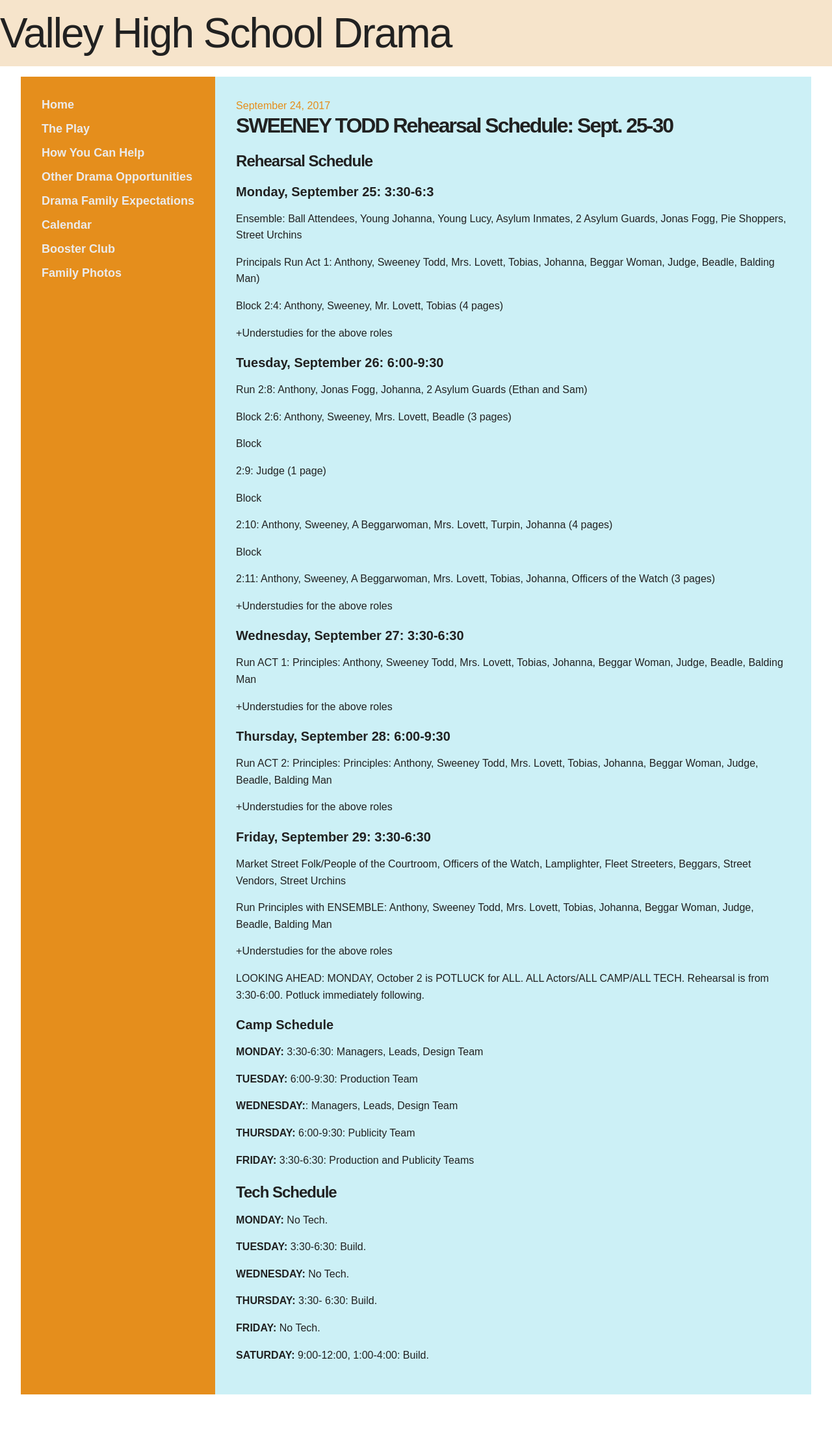
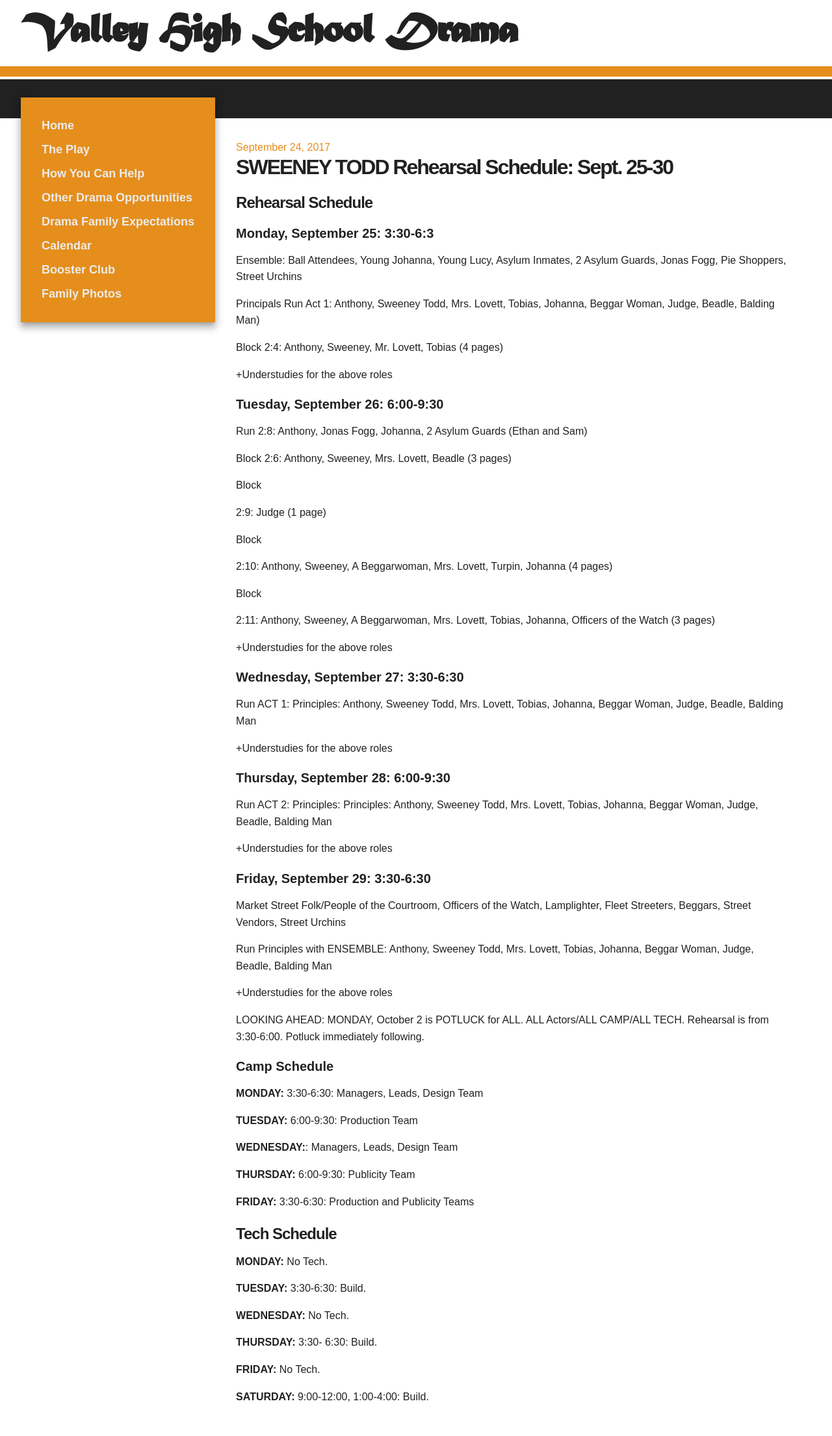
Before and after one commit to cat5inthecradle/valleydrama, a Jekyll site: the page built from index.md, in a window 1280 px wide. Shown: the whole page at 65% size. Built offline with Jekyll 4.4.1, drawn with Linux system fonts in a browser that asks for light colours; before the commit the page ends 2162 px from its top, so only the background shows below that.

Commit message:
make header fancier

```diff
--- a/_sass/config/colors.scss
+++ b/_sass/config/colors.scss
@@ -2,6 +2,7 @@ $tiger-orange: #e58e1c;
 $blackish: #212121;
 $whiteish: #ebebeb;
 
+$background-color: white;
 $primary-color: $tiger-orange;
 $text-color: $blackish;
 $text-color-inverse: $whiteish;
--- a/_sass/config/fonts.scss
+++ b/_sass/config/fonts.scss
@@ -1,3 +1,8 @@
+@font-face {
+  font-family: "Matura";
+  src: url("/assets/maturasc.ttf");
+}
+
 $base-font-size: 16px;
 $base-font-family: 'Cabin', Arial, Helvetica, sans-serif;
 $base-font-weight: 500;
@@ -6,5 +11,9 @@ $fixed-font-family: 'Andale Mono', AndaleMono, monospace;
 $fixed-font-size: 15px;
 $fixed-line-height: 1.2;
 
+
 $heading-font-family: $base-font-family;
 $heading-font-weight: 700;
+
+$fancy-font-family: 'Matura', serif;
+$fancy-font-weight: 700;
--- a/_sass/layout/_index.scss
+++ b/_sass/layout/_index.scss
@@ -1,10 +1,24 @@
-body {}
-
 body > header {
     width: 100%;
-    background: rgb(246, 228, 203);
+    padding: 0 $spacer-2;
+
+    background-image: linear-gradient(
+        to top,
+        $blackish,
+        $blackish 75%,
+        $background-color 75%,
+        $background-color 80%,
+        $primary-color 80%
+    );
+
+    padding-bottom: $spacer-4;
+    background-size: 100% $spacer-4;
+    background-position: 50% 100%;
+    background-repeat: no-repeat;
 
     h1 {
+        font-family: $fancy-font-family;
+        font-weight: $fancy-font-weight;
         font-size: 400%;
         letter-spacing: -2px;
     }
@@ -12,12 +26,16 @@ body > header {
 
 .page-content {
     display: flex;
-    margin: $spacer-1 $spacer-2 $spacer-1 $spacer-2;
+    margin: 0 $spacer-2;
 }
 
 .page-content > nav {
+    margin-top: -$spacer-2;
     padding: $spacer-2;
+    height: 100%;
     background: $primary-color;
+
+    @include shadow-8dp();
 
     ul li {
         @extend .h4;
@@ -41,10 +59,4 @@ body > header {
 
 .page-content > main {
     padding: $spacer-2;
-    background: rgb(204, 240, 246);
 }
-
-.page-content > footer {
-    width: 100%;
-    background: rgb(226, 250, 211);
-}
```
Also changed, not shown: assets/maturasc.ttf (added).
